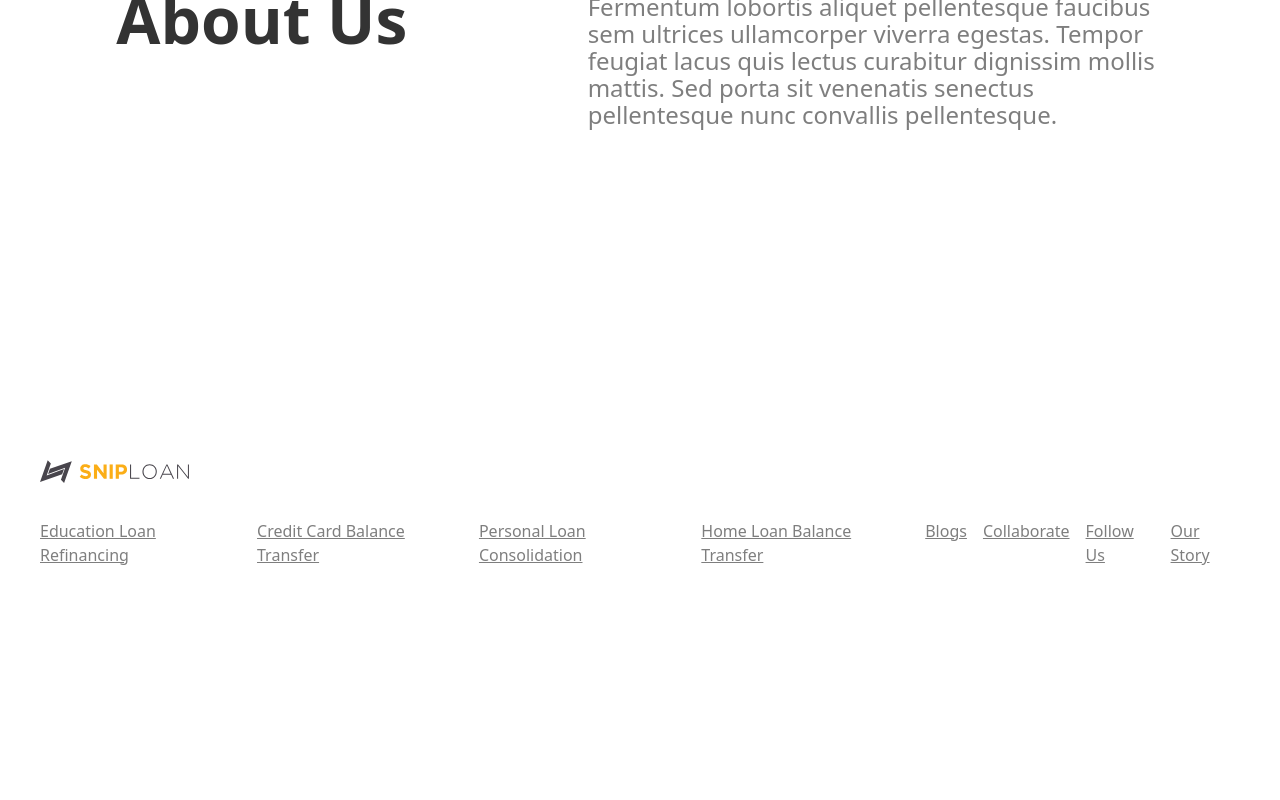
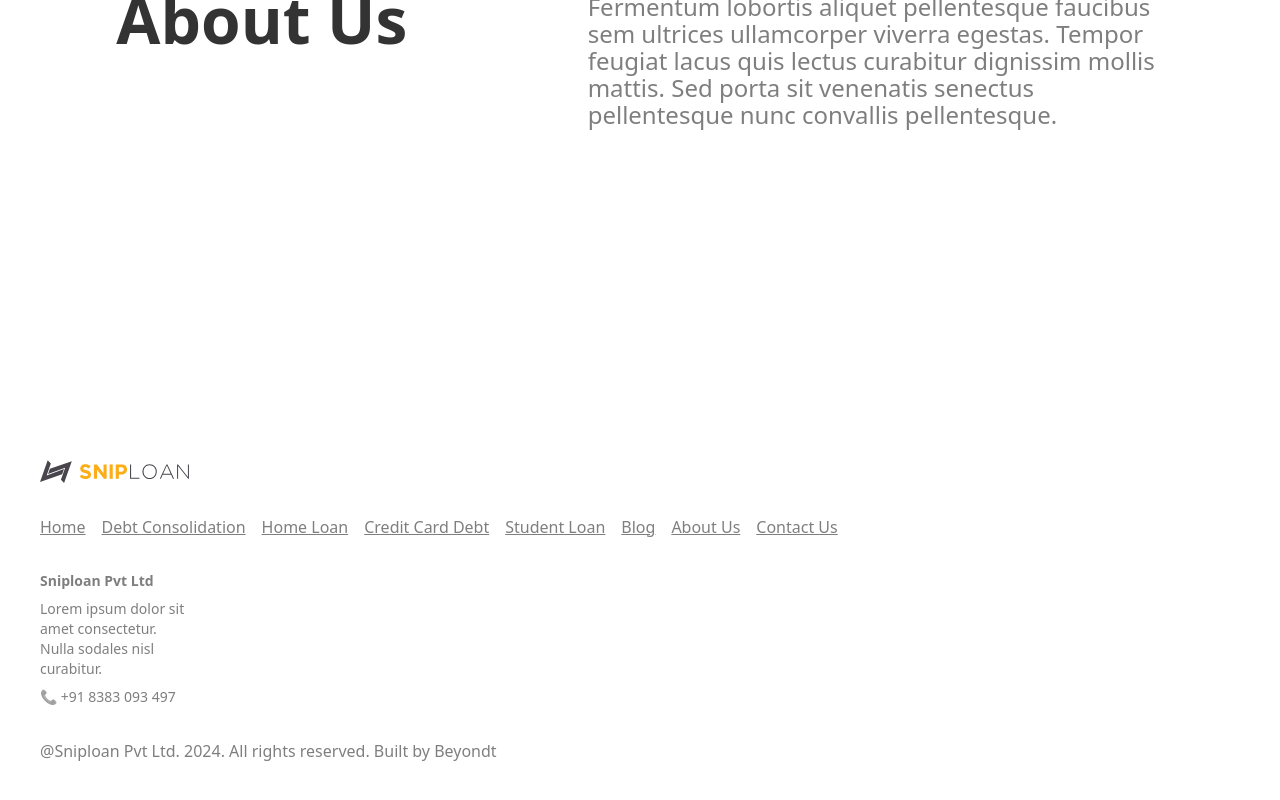
Before and after one commit to mahi25soni/temp-shiploan-frontend, a Next.js app: page /about in a window 1280 px wide. Shown: the part 380-1180 px from the top of the page. Before the commit the page ends 1057 px from the top, so only its background shows below. Built offline with nearby package versions, Linux system fonts and the light colour scheme.

Commit message:
Refactor Footer component to enhance navigation links and improve layout

```diff
--- a/src/components/Footer/Footer.tsx
+++ b/src/components/Footer/Footer.tsx
@@ -1,19 +1,43 @@
+"use client"
 import React from 'react';
 import Image from 'next/image';
+import Link from 'next/link';
+import { useNavbar } from '@/context/contextApi';
+
+const FooterItemsLink: { [key: string]: string }[] = [
+    { tab: "Home", link: "/" },
+    { tab: "Debt Consolidation", link: "/debt-consolidation" },
+    { tab: "Home Loan", link: "/home-loan" },
+    { tab: "Credit Card Debt", link: "/creditcard-loan" },
+    { tab: "Student Loan", link: "/student-loan" },
+    { tab: "Blog", link: "/blog" },
+    { tab: "About Us", link: "/about" },
+    { tab: "Contact Us", link: "/contact" },
+]
 
 const Footer = () => {
+    const { selectedTab, setSelectedTab } = useNavbar();
     return (
         <div className="min-h-[257px] p-10 relative">
-            <div className="flex flex-col">
+            <div className="flex flex-col gap-6 lg:gap-8">
 
                 <div className="flex">
                     <Image src="/theLogo.svg" alt="logo" width={149} height={22} />
                 </div>
 
+                <div className="flex flex-wrap sm:flex-nowrap opacity-[50%] font-normal text-base gap-4">
+                    {FooterItemsLink.map((item, index) => (
+                        <Link key={index} href={item.link} passHref onClick={() => setSelectedTab(item?.tab)}>
+                            <p className="underline text-sm md:text-base hover:text-blue-600 transition-colors cursor-pointer">
+                                {item.tab}
+                            </p>
+                        </Link>
+                    ))}
+                </div>
 
-                <div className="flex sm:hidden pt-9">
-                    <div className="flex flex-col max-w-[152px]">
-                        <p className="font-bold opacity-[50%] text-xs mb-4">Sniploan Pvt Ltd</p>
+                <div className="flex">
+                    <div className="flex flex-col max-w-[152px] gap-0">
+                        <p className="font-bold opacity-[50%] text-sm mb-2">Sniploan Pvt Ltd</p>
                         <p className="opacity-[50%] font-normal text-sm">
                             Lorem ipsum dolor sit amet consectetur. Nulla sodales nisl curabitur.
                         </p>
@@ -29,21 +53,11 @@ const Footer = () => {
                 </div>
 
 
-                <div className="flex flex-wrap sm:flex-nowrap opacity-[50%] font-normal text-base gap-4 pt-9">
-                    {[
-                        "Education Loan Refinancing",
-                        "Credit Card Balance Transfer",
-                        "Personal Loan Consolidation",
-                        "Home Loan Balance Transfer",
-                        "Blogs",
-                        "Collaborate",
-                        "Follow Us",
-                        "Our Story"
-                    ].map((text, index) => (
-                        <p key={index} className="underline text-sm md:text-base hover:text-blue-600 transition-colors">
-                            {text}
-                        </p>
-                    ))}
+
+
+
+                <div className='text-base font-normal opacity-[50%]'>
+                    @Sniploan Pvt Ltd. 2024. All rights reserved. Built by Beyondt
                 </div>
             </div>
         </div>
```
